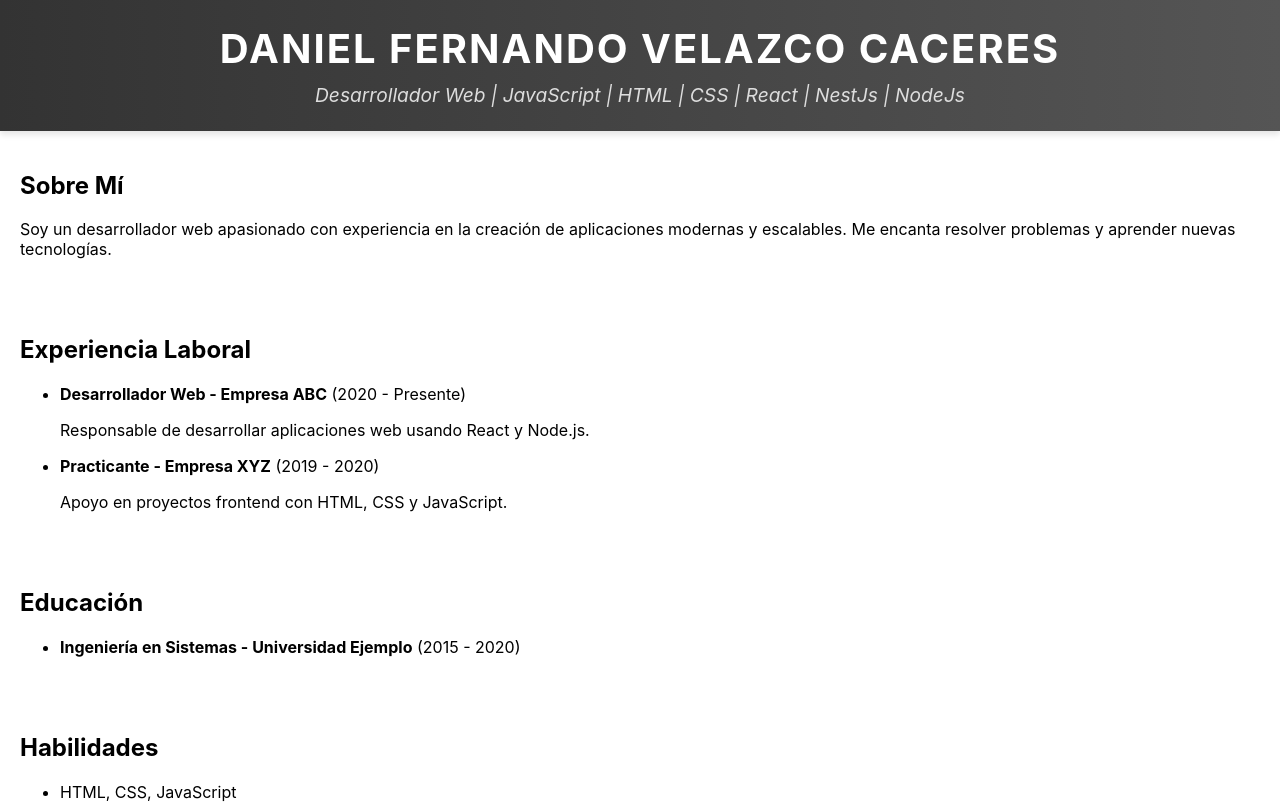
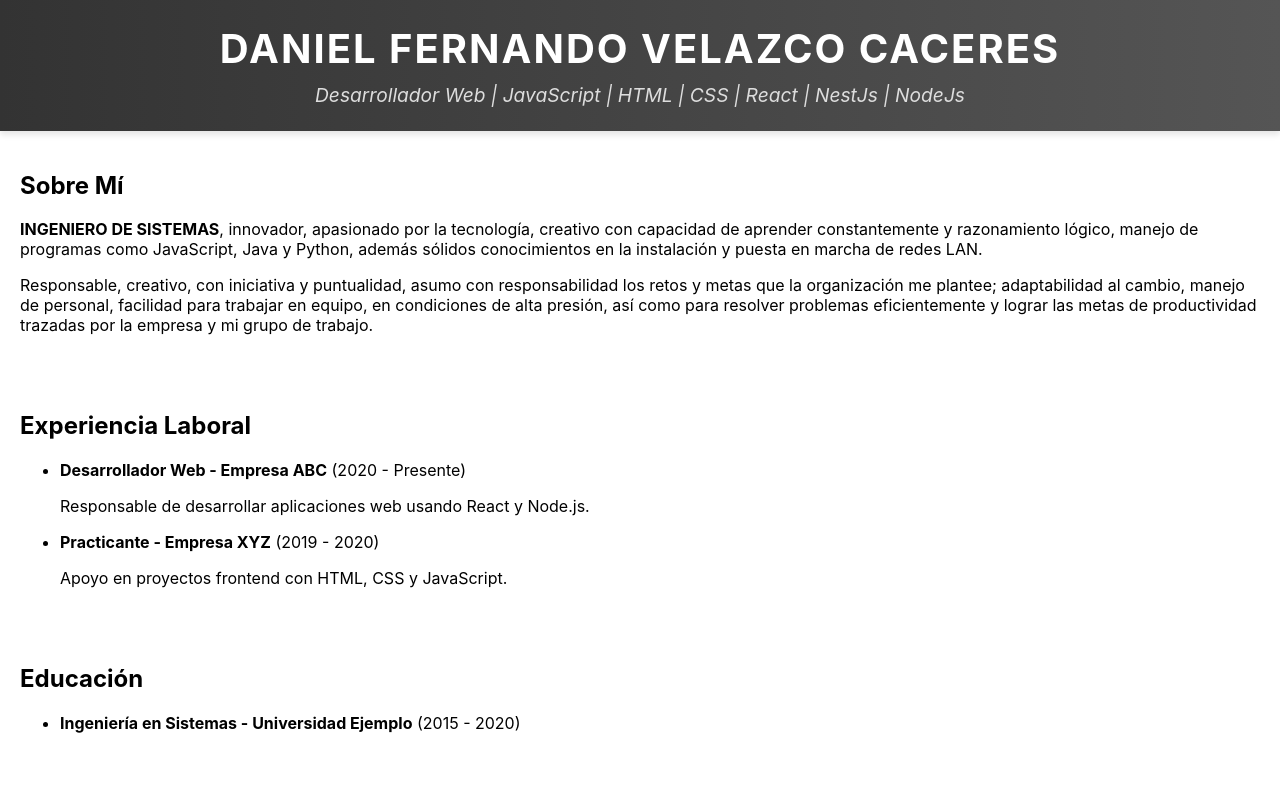
Before and after one commit to DanielFernandoVelazco/DanielFernandoVelazco.github.io, a React (Create React App) app: page / in a window 1280 px wide. Shown: the top 804 px of the page. Built offline with nearby package versions, Linux system fonts and the light colour scheme.

Commit message:
Se modifica la introduccion

```diff
--- a/src/components/AboutMe.jsx
+++ b/src/components/AboutMe.jsx
@@ -4,8 +4,10 @@ const AboutMe = () => (
     <section style={{ padding: '20px' }}>
         <h2>Sobre Mí</h2>
         <p>
-            Soy un desarrollador web apasionado con experiencia en la creación de aplicaciones modernas y
-            escalables. Me encanta resolver problemas y aprender nuevas tecnologías.
+        <b>INGENIERO DE SISTEMAS</b>, innovador, apasionado por la tecnología, creativo con capacidad de aprender constantemente y razonamiento lógico, manejo de programas como JavaScript, Java y Python, además sólidos conocimientos en la instalación y puesta en marcha de redes LAN.
+        </p>
+        <p>
+        Responsable, creativo, con iniciativa y puntualidad, asumo con responsabilidad los retos y metas que la organización me plantee; adaptabilidad al cambio, manejo de personal, facilidad para trabajar en equipo, en condiciones de alta presión, así como para resolver problemas eficientemente y lograr las metas de productividad trazadas por la empresa y mi grupo de trabajo.
         </p>
     </section>
 );
```
